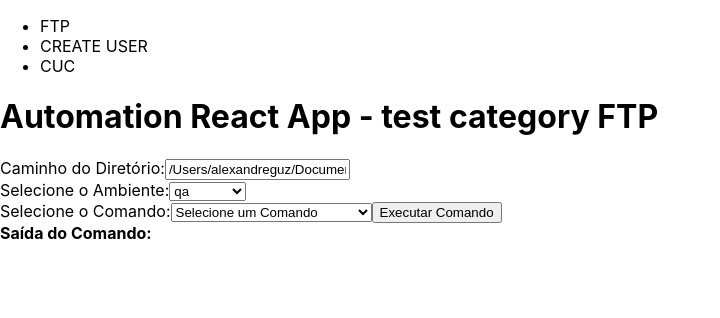
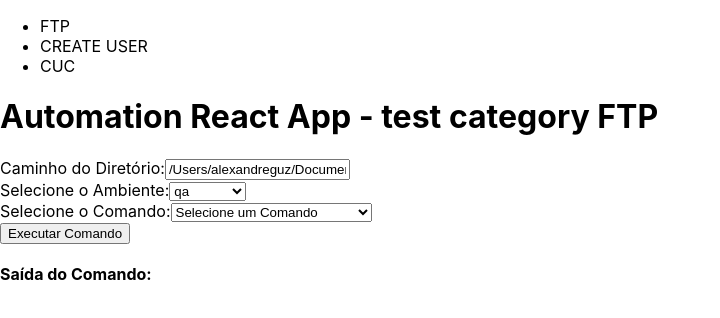
Before and after one commit to alexandreguz/react-automation-starter, a React (Create React App) app: page / in a window 1280 px wide. Both pictures are taken after a click on the item "FTP". Shown: the top 318 px of the page, without its empty margins (0-720 px from the left). Built offline with nearby package versions, Linux system fonts and the light colour scheme.

Commit message:
adicionado mensagem de espera enquanto roda o test

```diff
--- a/src/components/CommandExecutorButton.jsx
+++ b/src/components/CommandExecutorButton.jsx
@@ -1,7 +1,6 @@
-import React from 'react';
 import { commandOptions } from '../constants';
 
-function CommandExecutorButton({ selectedCommand, selectedCategory, selectedEnvironment, directory, setOutput }) {
+function CommandExecutorButton({ selectedCommand, selectedCategory, selectedEnvironment, directory, setOutput, setLoading , loading}) {
   const runCommand = async () => {
     console.log("selectedCommand :", selectedCommand)
     console.log("selectedCategory", selectedCategory)
@@ -20,6 +19,7 @@ function CommandExecutorButton({ selectedCommand, selectedCategory, selectedEnvi
     console.log("finalCommand", finalCommand)
     try {
         console.log("directory: ", directory)
+        setLoading(true);
       const response = await fetch(`http://localhost:3001/run-command?dir=${encodeURIComponent(directory)}&command=${encodeURIComponent(finalCommand)}`);
       const data = await response.json();
       if (data.success) {
@@ -30,11 +30,18 @@ function CommandExecutorButton({ selectedCommand, selectedCategory, selectedEnvi
     } catch (error) {
       console.error('Erro ao enviar solicitação ao servidor:', error.message);
       setOutput('Erro ao executar o comando', "Error message :", error.message);
+    } finally {
+      setLoading(false);
     }
   };
 
   return (
-    <button onClick={runCommand}>Executar Comando</button>
+    <div>
+    <button onClick={runCommand} disabled={loading}>
+      Executar Comando
+    </button>
+
+  </div>
   );
 }
 
--- a/src/components/TestCategories/Ftp.jsx
+++ b/src/components/TestCategories/Ftp.jsx
@@ -5,6 +5,8 @@ import { commandOptions } from '../../constants';
 function Ftp({selectedEnvironment}) {
   const [selectedCommand, setSelectedCommand] = useState('');
   const [output, setOutput] = useState('');
+  const [loading, setLoading] = useState(false);
+
 
   const ftpCommands = commandOptions
     .filter((option) => option.category === 'FTP')
@@ -29,11 +31,18 @@ function Ftp({selectedEnvironment}) {
         selectedEnvironment={selectedEnvironment}
         directory="/Users/alexandreguz/Documents/BS2/qa/automation"
         setOutput={setOutput}
+        setLoading={setLoading}
+        loading={loading}
       />
       <br />
+      <div>{
+        loading ? <p>Aguarde, o teste ainda está rodando...</p> :
       <div>
-        <strong>Saída do Comando:</strong>
+      <strong>Saída do Comando:</strong>
         <pre>{output}</pre>
+        </div>
+      }
+
       </div>
     </div>
   );
```
